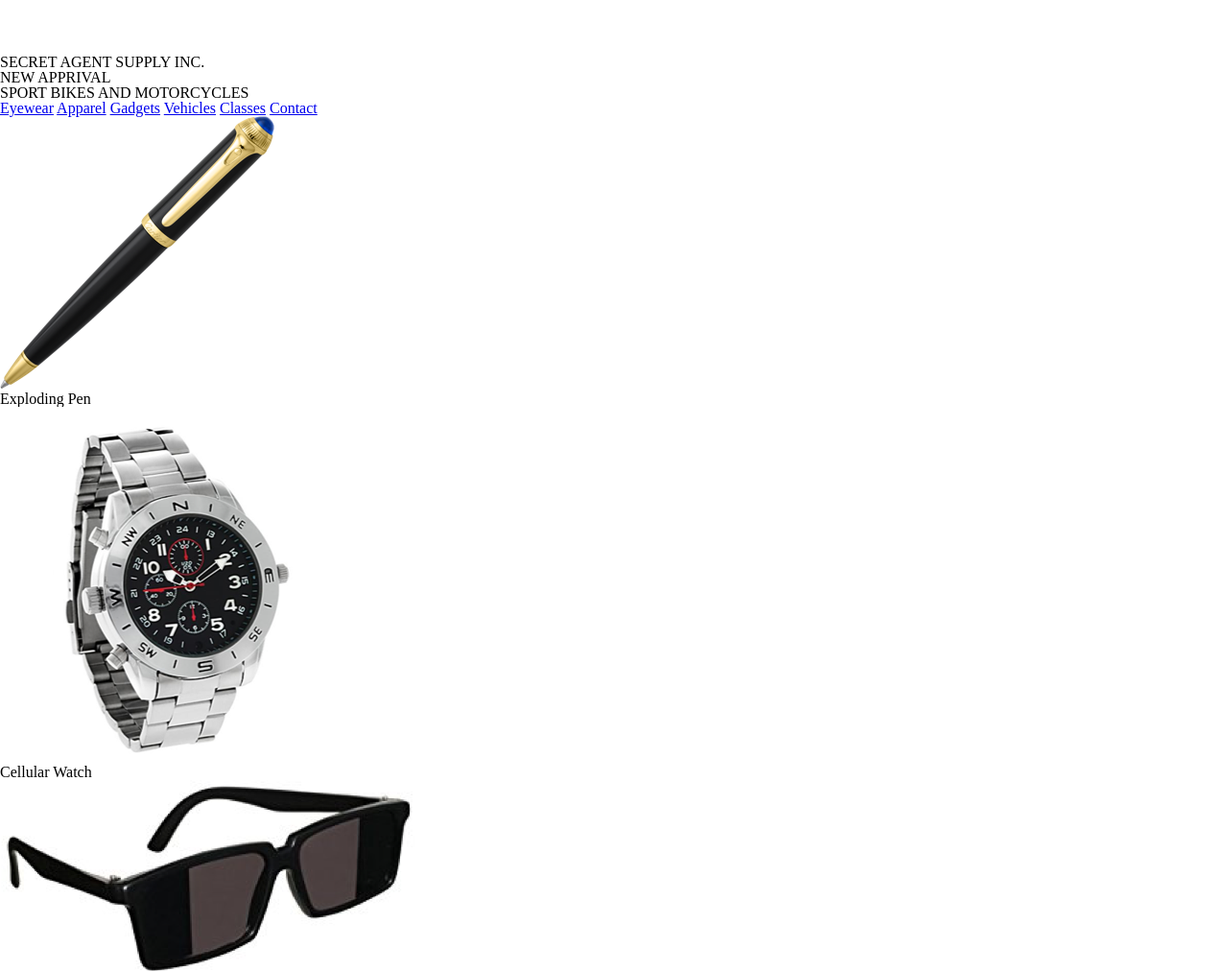
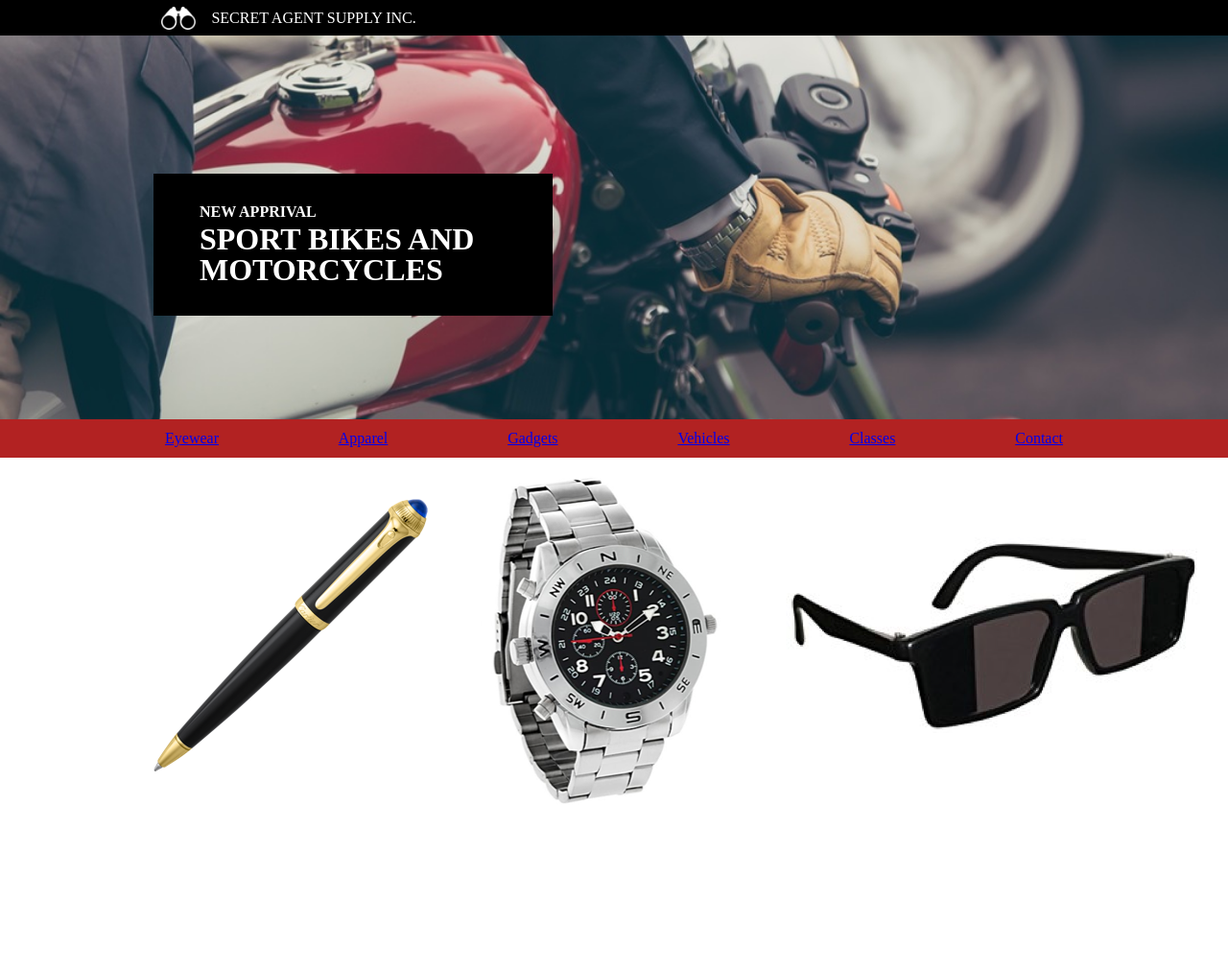
Before and after one commit to Brayds/secretagentsupply, a plain HTML site: page index.html in a window 1280 px wide. Shown: the top 1012 px of the page at 96% size. After the commit the page ends 914 px from the top, so only its background shows below. Drawn offline with Linux system fonts and the light colour scheme.

Commit message:
Html complete upper styling

```diff
--- a/index.html
+++ b/index.html
@@ -8,28 +8,34 @@
   </head>
   <body>
     <!--header-->
-    <header class="flex-container">
+    <header>
+      <div class="container">
         <img src="./resources/logo.png">
         <p>SECRET AGENT SUPPLY INC.</p>
+      </div>
     </header>
     <!--Main Banner-->
-    <div class="flex-container" id="mainbanner">
+    <div class="mainbanner">
+      <div class="container">
         <div class="textbox">
-        <p>NEW APPRIVAL</P>
-        <p>SPORT BIKES AND MOTORCYCLES</p>
+          <h4>NEW APPRIVAL</h4>
+          <h1>SPORT BIKES AND MOTORCYCLES</h1>
+        </div>
       </div>
     </div>
     <!--navigation-->
     <nav>
+      <div class="container">
         <a href=#>Eyewear</a>
         <a href=#>Apparel</a>
         <a href=#>Gadgets</a>
         <a href=#>Vehicles</a>
         <a href=#>Classes</a>
         <a href=#>Contact</a>
+      </div>
     </nav>
     <!--Products-->
-    <div class="flex-container product">
+    <div class="container product">
       <div class="product">
         <img src="./resources/pen.png">
         <p>Exploding Pen</p>
@@ -44,7 +50,7 @@
       </div>
     </div>
     <!--Store Details-->
-    <div class="flex-container" id="details">
+    <div class="container" id="details">
       <div class="details">
         <div class="details-head">
           <p>Location</p>
--- a/resources/css/style.css
+++ b/resources/css/style.css
@@ -0,0 +1,66 @@
+body{
+  font-size: 18px;
+  font-family: Helvetica;
+  color: white;
+}
+
+.container {
+    margin: auto;
+    display: flex;
+    width: 960px;
+    align-items: center;
+}
+
+header img{
+  height: 1.5rem;
+  margin-left: .5rem;
+  margin-right: 1rem;
+}
+
+header p{
+  margin-top: .66rem;
+  margin-bottom: .66rem;
+}
+
+header{
+  background-color: black;
+  align-items: center;
+}
+
+.mainbanner{
+  height: 25rem;
+  background-image: url("../moto.jpeg");
+  background-repeat: no-repeat;
+  background-size: cover;
+  background-position: center;
+}
+
+.textbox{
+  margin-top: 9rem;
+  background-color: black;
+  padding: 2rem 3rem;
+  width: 20rem;
+}
+
+.textbox h1{
+  font-size: 2rem;
+  font-weight: bold;
+  margin-top: .25rem;
+}
+
+.textbox h4{
+  font-size: 1rem;
+  font-weight: bold;
+}
+nav {
+  background: firebrick;
+  font: white;
+}
+
+nav a{
+  margin: 0.75rem;
+}
+
+nav .container{
+  justify-content: space-between;
+}
```
Lines whose indentation alone changed are shown as unchanged.
